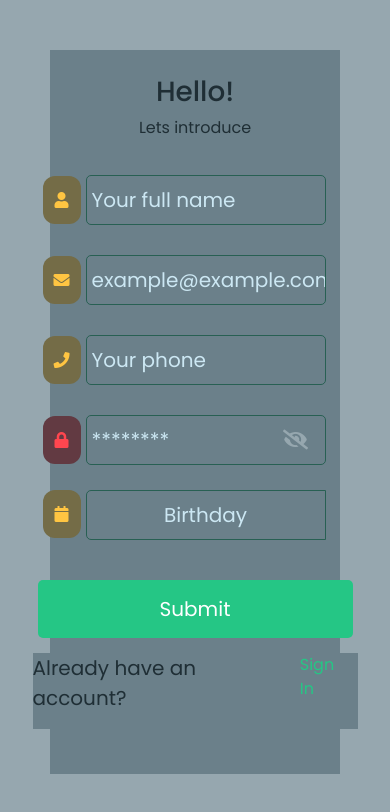
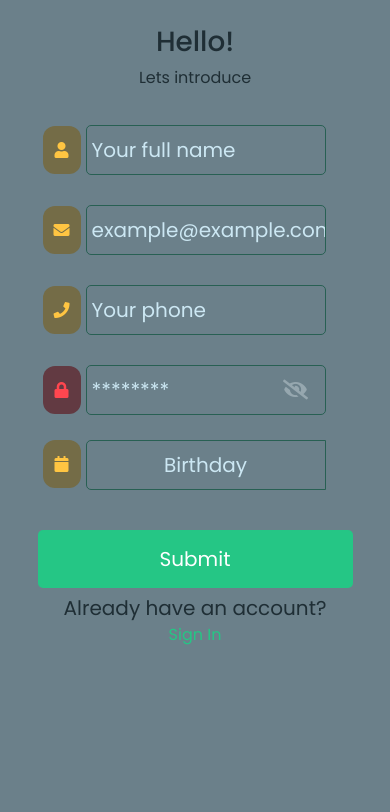
Before and after one commit to brandao-rafael/Aidioms_separated, a React app in the folder frontend/: page /signup in a window 390 px wide. Shown: the top 812 px of the page. Built offline with nearby package versions, Linux system fonts and the light colour scheme; what react-dotenv would draw is missing.

Commit message:
style: responsive register

```diff
--- a/frontend/src/App.css
+++ b/frontend/src/App.css
@@ -639,6 +639,23 @@ input::placeholder {
     margin-left: -30px;
   }
 
+  .signup-container {
+    height: 100vh;
+    margin: 0;
+    width: 100%;
+  }
+
+  .sign-in-link-content {
+    flex-direction: column;
+    margin: auto;
+    text-align: center;
+  }
+
+  .sign-in-link-content p {
+    margin: 0;
+  }
+
+
   /* chat */
   .main-chat-init {
     flex-direction: column;
```
